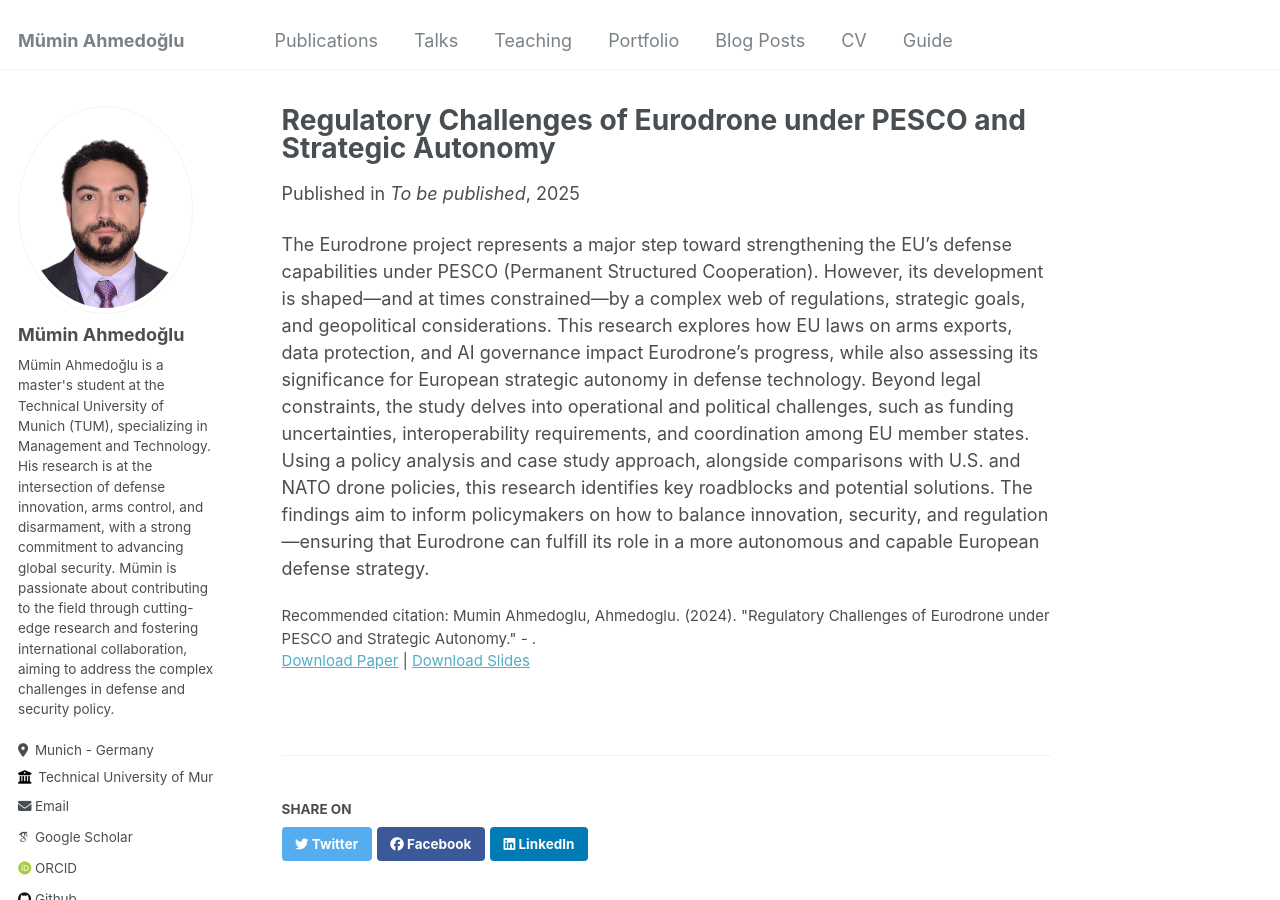
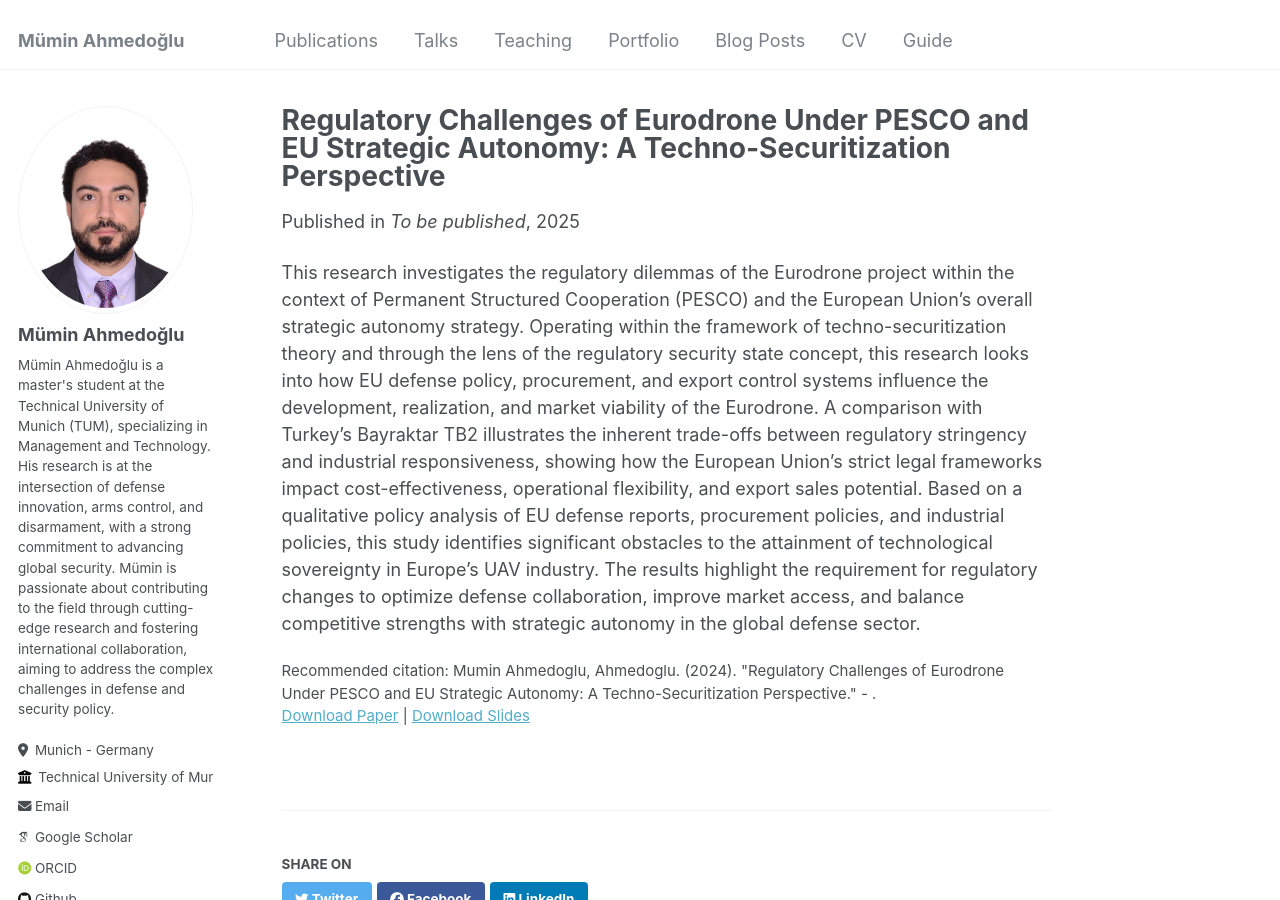
Before and after one commit to ahmedoglu/ahmedoglu.github.io, a Jekyll site: the page built from _publications/2024-02-17-paper-title-number-7.md, in a window 1280 px wide and 900 px high. Built offline with Jekyll 4.4.1, drawn with Linux system fonts in a browser that asks for light colours; some web fonts are replaced.

Commit message:
Update 2024-02-17-paper-title-number-7.md

```diff
--- a/_publications/2024-02-17-paper-title-number-7.md
+++ b/_publications/2024-02-17-paper-title-number-7.md
@@ -1,5 +1,5 @@
 ---
-title: "Regulatory Challenges of Eurodrone under PESCO and Strategic Autonomy"
+title: "Regulatory Challenges of Eurodrone Under PESCO and EU Strategic Autonomy: A Techno-Securitization Perspective"
 collection: publications
 permalink: /publication/2010-10-01-paper-title-number-7
 excerpt: 'technology regulations, defense, arms trade, military, PESCO, europe'
@@ -7,8 +7,8 @@ date: 2025-03-25
 venue: 'To be published'
 slidesurl: 'http://academicpages.github.io/files/slides2.pdf'
 paperurl: 'http://academicpages.github.io/files/paper2.pdf'
-citation: 'Mumin Ahmedoglu, Ahmedoglu. (2024). &quot;Regulatory Challenges of Eurodrone under PESCO and Strategic Autonomy.&quot; <i> - </i>.'
+citation: 'Mumin Ahmedoglu, Ahmedoglu. (2024). &quot;Regulatory Challenges of Eurodrone Under PESCO and EU Strategic Autonomy: A Techno-Securitization Perspective.&quot; <i> - </i>.'
 ---
 
 
-The Eurodrone project represents a major step toward strengthening the EU’s defense capabilities under PESCO (Permanent Structured Cooperation). However, its development is shaped—and at times constrained—by a complex web of regulations, strategic goals, and geopolitical considerations. This research explores how EU laws on arms exports, data protection, and AI governance impact Eurodrone’s progress, while also assessing its significance for European strategic autonomy in defense technology. Beyond legal constraints, the study delves into operational and political challenges, such as funding uncertainties, interoperability requirements, and coordination among EU member states. Using a policy analysis and case study approach, alongside comparisons with U.S. and NATO drone policies, this research identifies key roadblocks and potential solutions. The findings aim to inform policymakers on how to balance innovation, security, and regulation—ensuring that Eurodrone can fulfill its role in a more autonomous and capable European defense strategy.
+This research investigates the regulatory dilemmas of the Eurodrone project within the context of Permanent Structured Cooperation (PESCO) and the European Union's overall strategic autonomy strategy. Operating within the framework of techno-securitization theory and through the lens of the regulatory security state concept, this research looks into how EU defense policy, procurement, and export control systems influence the development, realization, and market viability of the Eurodrone. A comparison with Turkey's Bayraktar TB2 illustrates the inherent trade-offs between regulatory stringency and industrial responsiveness, showing how the European Union's strict legal frameworks impact cost-effectiveness, operational flexibility, and export sales potential. Based on a qualitative policy analysis of EU defense reports, procurement policies, and industrial policies, this study identifies significant obstacles to the attainment of technological sovereignty in Europe's UAV industry. The results highlight the requirement for regulatory changes to optimize defense collaboration, improve market access, and balance competitive strengths with strategic autonomy in the global defense sector.
```
